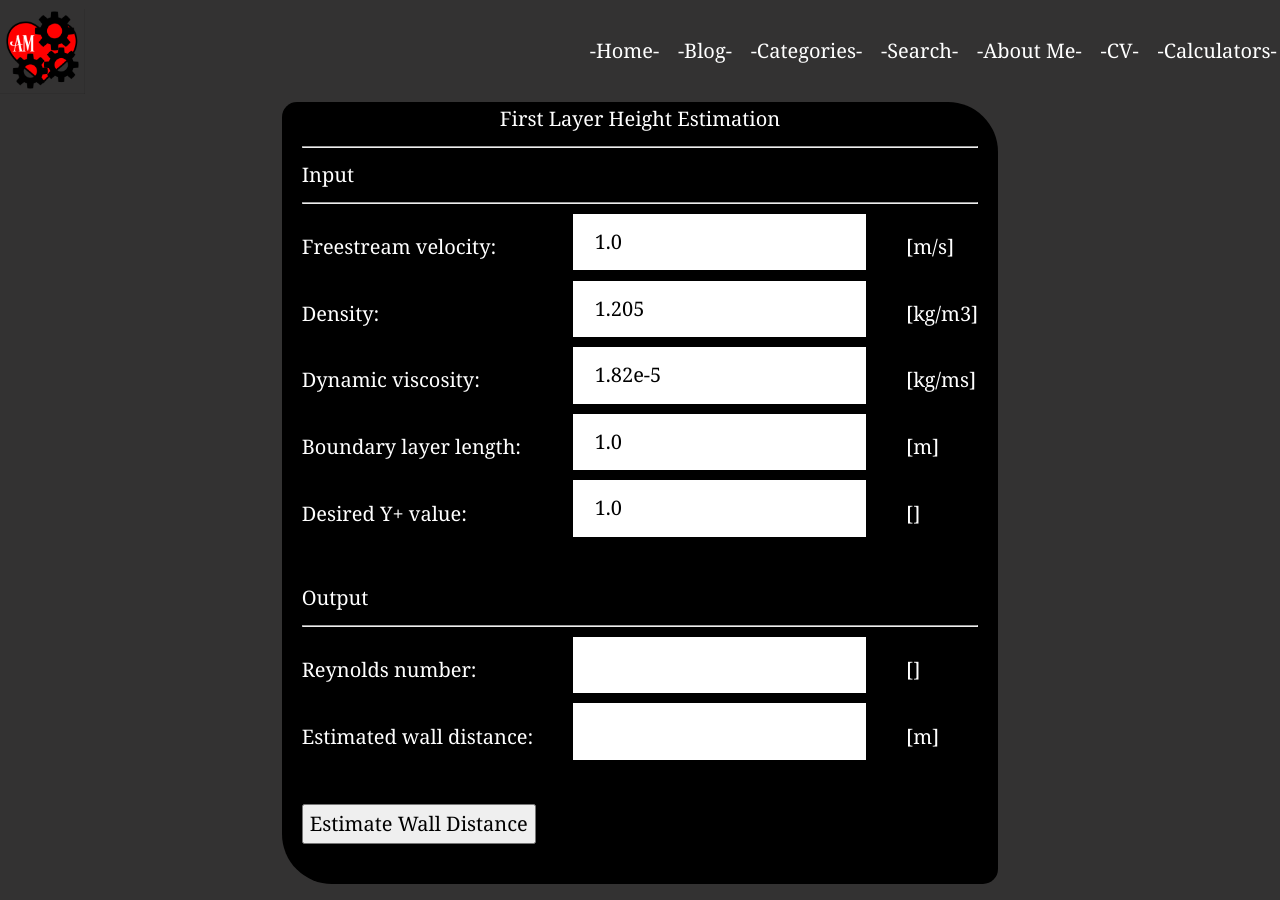
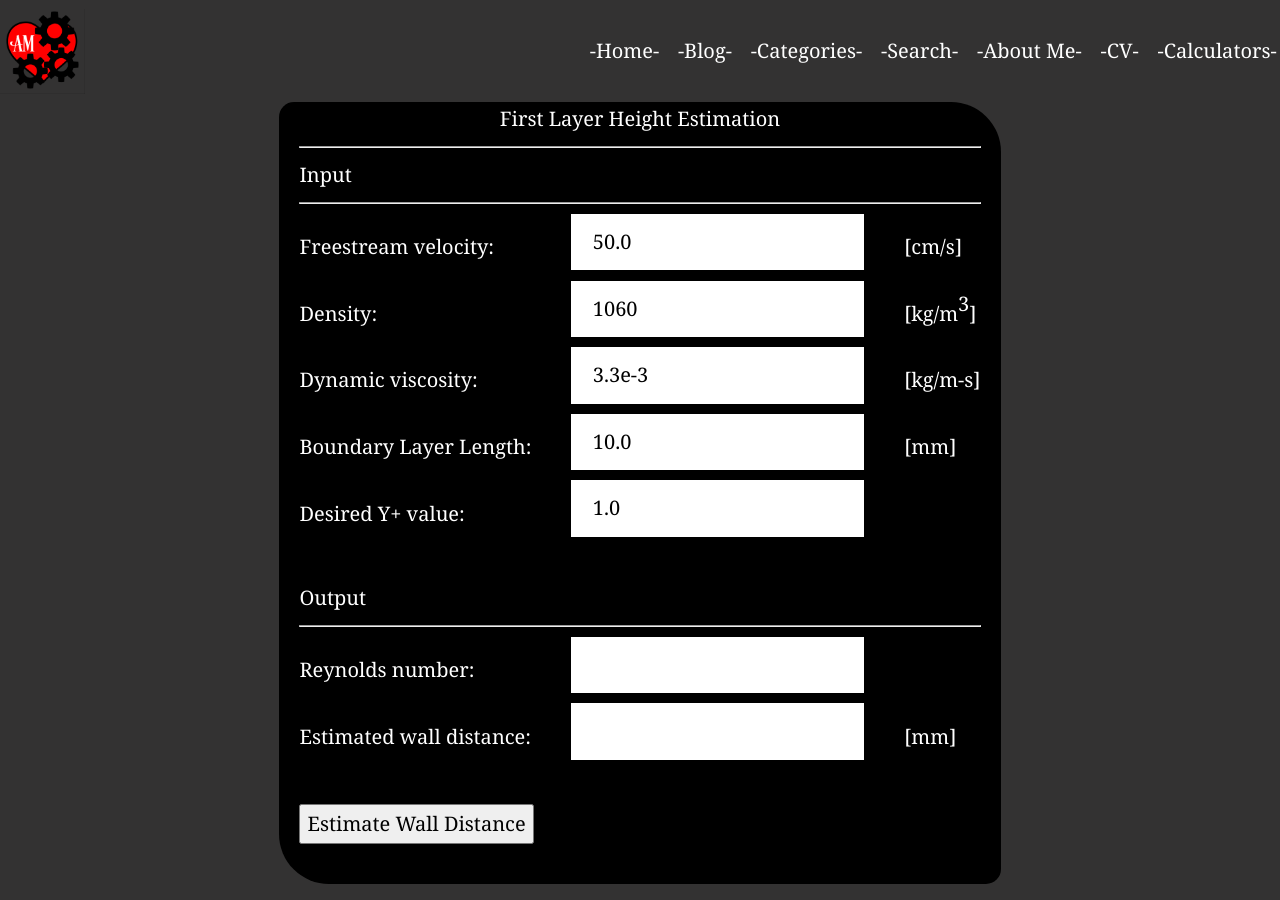
Before and after one commit to DThornz/Website, a Jekyll site: the page built from calcs.md, in a window 1280 px wide. Built offline with Jekyll 4.4.1, drawn with Linux system fonts in a browser that asks for light colours.

Commit message:
Fixed calculator units, default values, and look

```diff
--- a/calcs.md
+++ b/calcs.md
@@ -110,28 +110,28 @@ excerpt: "Calculators for easier simulations"
                 </tr>
                 <tr>
                     <td>Freestream velocity:</td>
-                    <td><input type="text" id="u_freestream" name="u_freestream" value="1.0" size="16"></td>
-                    <td>[m/s]</td>
+                    <td><input type="text" id="u_freestream" name="u_freestream" value="50.0" size="16"></td>
+                    <td>[cm/s]</td>
                 </tr>
                 <tr>
                     <td>Density:</td>
-                    <td><input type="text" id="rho" name="rho" value="1.205" size="16"></td>
-                    <td>[kg/m3]</td>
+                    <td><input type="text" id="rho" name="rho" value="1060" size="16"></td>
+                    <td>[kg/m<sup>3</sup>]</td>
                 </tr>
                 <tr>
                     <td>Dynamic viscosity:</td>
-                    <td><input type="text" id="mu" name="mu" value="1.82e-5" size="16"></td>
-                    <td>[kg/ms]</td>
+                    <td><input type="text" id="mu" name="mu" value="3.3e-3" size="16"></td>
+                    <td>[kg/m-s]</td>
                 </tr>
                 <tr>
-                    <td>Boundary layer length:</td>
-                    <td><input type="text" id="L" name="L" value="1.0" size="16"></td>
-                    <td>[m]</td>
+                    <td>Boundary Layer Length:</td>
+                    <td><input type="text" id="L" name="L" value="10.0" size="16"></td>
+                    <td>[mm]</td>
                 </tr>
                 <tr>
                     <td>Desired Y+ value:</td>
                     <td><input type="text" id="y_plus_desired" name="y_plus_desired" value="1.0" size="16"></td>
-                    <td>[]</td>
+                    <td></td>
                 </tr>
                 <tr>
                     <td colspan="3"><br></td>
@@ -144,12 +144,12 @@ excerpt: "Calculators for easier simulations"
                 <tr>
                     <td>Reynolds number:</td>
                     <td><input type="text" id="Re" name="Re" size="16"></td>
-                    <td>[]</td>
+                    <td></td>
                 </tr>
                 <tr>
                     <td>Estimated wall distance:</td>
                     <td><input type="text" id="wall_distance_estimation" name="wall_distance_estimation" size="16"></td>
-                    <td>[m]</td>
+                    <td>[mm]</td>
                 </tr>
                 <tr>
                     <td colspan="3">&nbsp;</td>
```
Also changed, not shown: other parts of calcs.md (+2 -2 lines).
